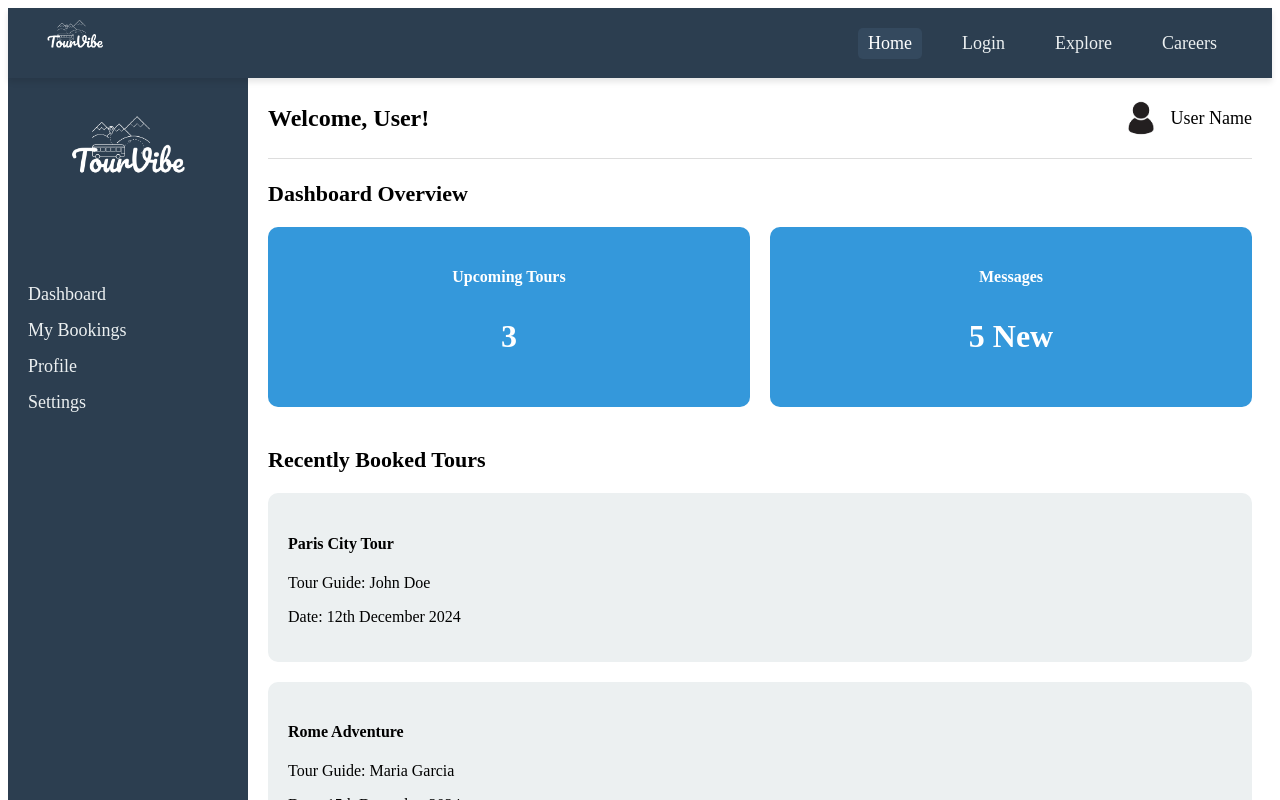
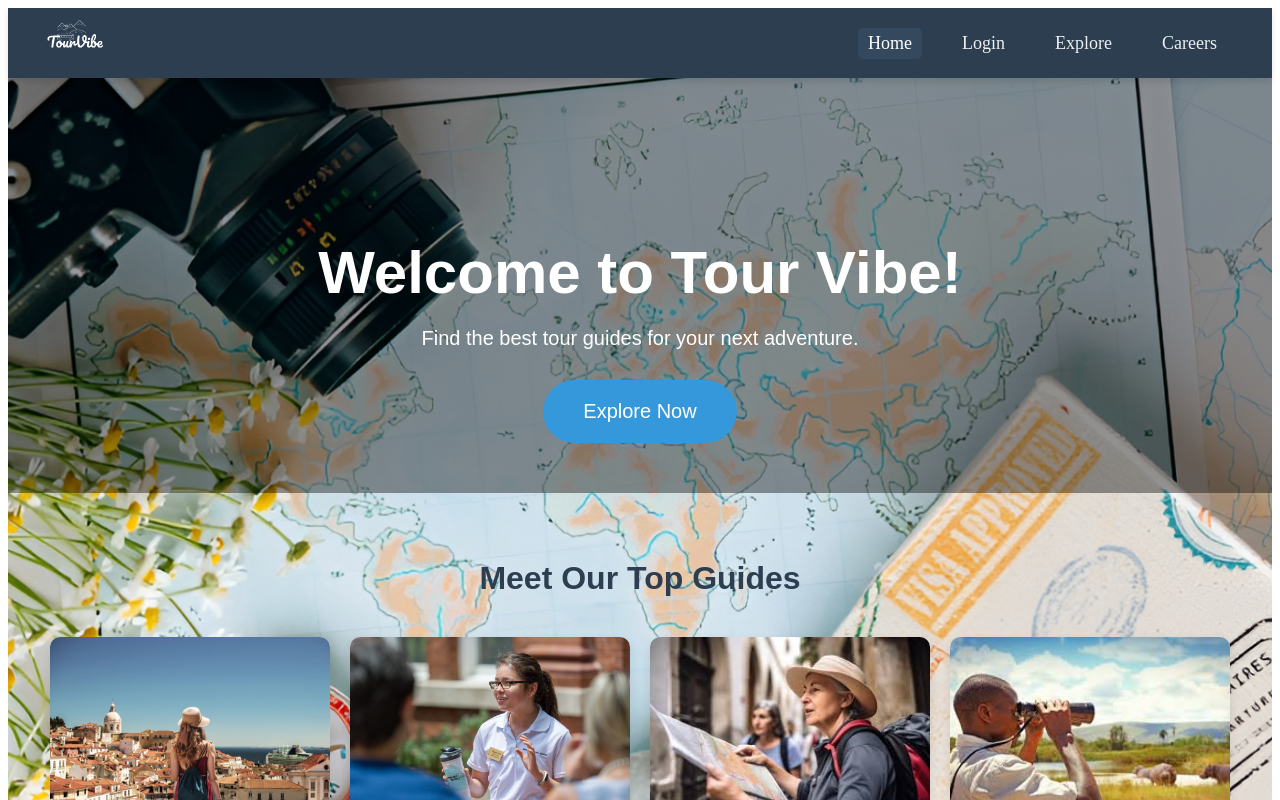
Before and after one commit to GurleenRuprah03/TourGuide, a Next.js app: page / in a window 1280 px wide. Shown: the top 800 px of the page. Built offline with nearby package versions, Linux system fonts and the light colour scheme.

Commit message:
Final Push

```diff
--- a/src/App.js
+++ b/src/App.js
@@ -20,7 +20,7 @@ const App = () => {
     <Router>
       <Navbar />
       <Routes>
-        <Route path="/home" element={<Dashboard />} />
+        <Route path="/" element={<Dashboard />} />
         <Route path="/signin" element={<SignIn />} />
         <Route path="/signup" element={<SignUp />} />
         <Route path="/careers" element={<TourGuideSignUp />} />
@@ -29,7 +29,7 @@ const App = () => {
         <Route path="/bookingconfirmation" element={<BookingConfirmation />} />
         <Route path="/payment" element={<PaymentPage />} />
         <Route path="/paymentsuccess" element={<PaymentSuccess/>}/>
-        <Route path="/" element={<UserDashboard/>}/>
+        <Route path="/userdashboard" element={<UserDashboard/>}/>
 
 
       </Routes>
```
